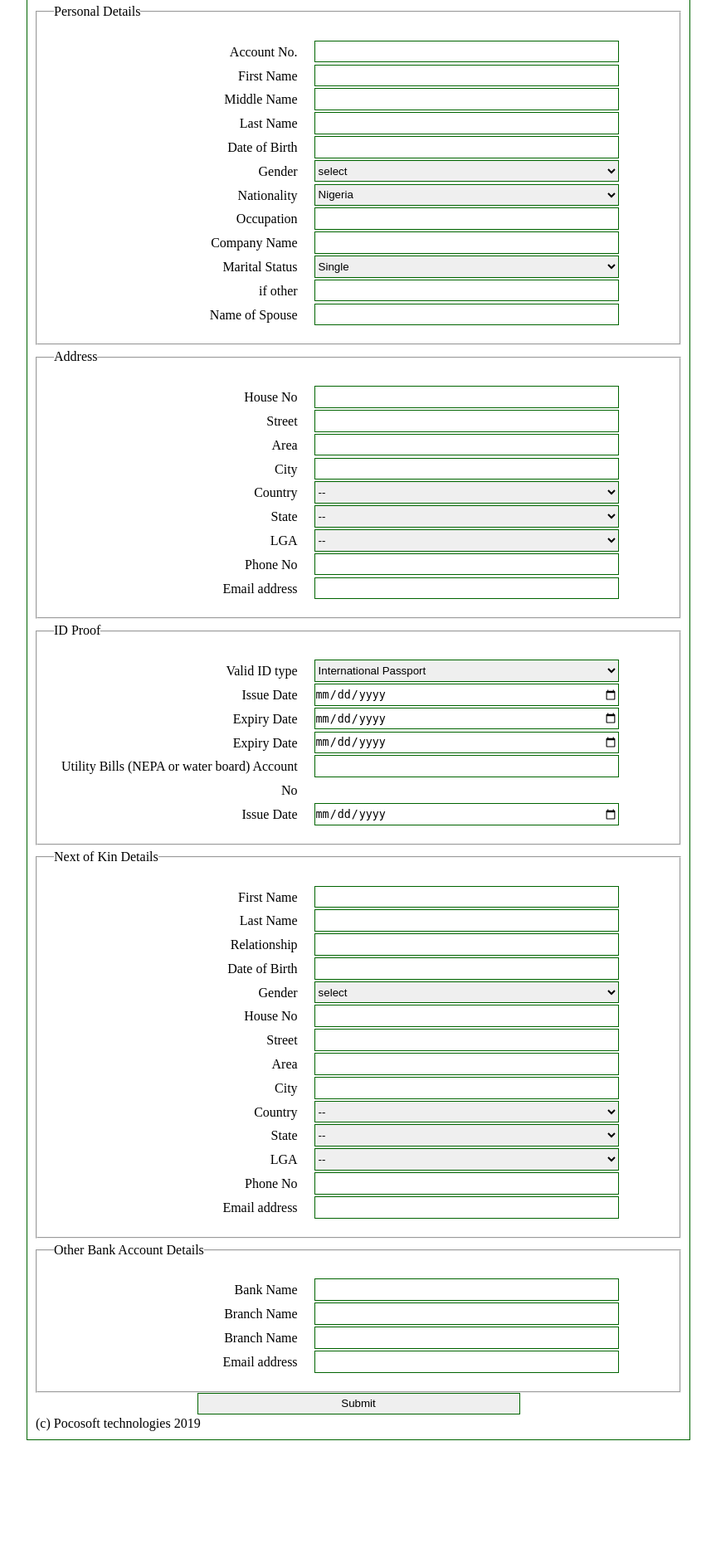
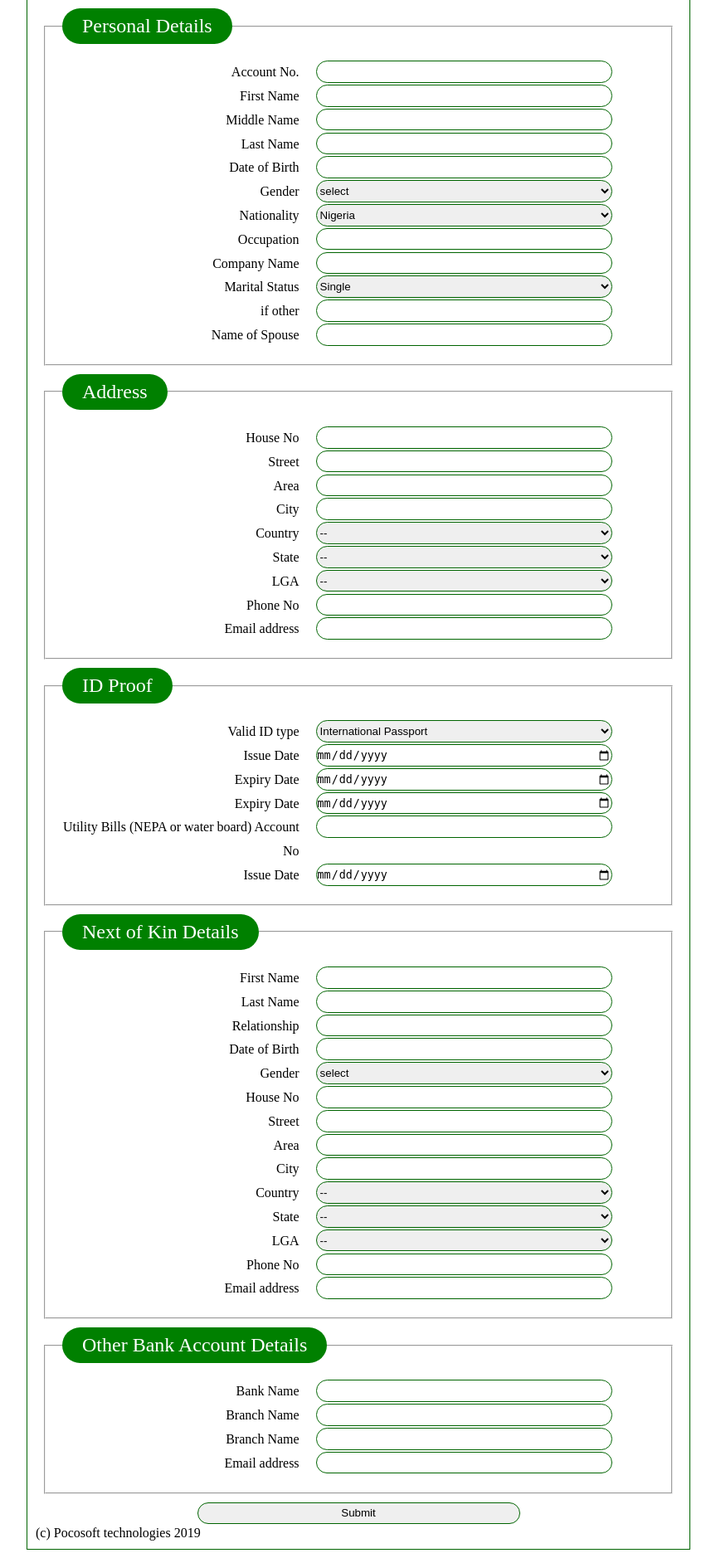
Before and after one commit to Anthropoco/agro_loans, a PHP site: page /loan_form.php in a window 1280 px wide. Shown: the part 76-1954 px from the top of the page at 83% size, without its empty margins (208-1071 px from the left). Before the commit the page ends 1812 px from the top, so only its background shows below. Run offline with PHP 8.4, Linux system fonts and the light colour scheme; data comes from the database, SQL or seed files in the repository.

Commit message:
Style legend elements

```diff
--- a/styles/main.css
+++ b/styles/main.css
@@ -25,6 +25,16 @@
 	grid-template-columns: 1fr 2fr;
 	grid-gap:10px;*/
 	padding: 20px;
+	margin: 10px;
+}
+
+legend{
+	background: green;
+	color: white;
+	padding-left: 1em;
+	padding-right: 1em;
+	font-size: 1.5em;
+	border-radius: 5em;
 }
 
 label{
@@ -41,6 +51,7 @@
 	height: 2em;
 	vertical-align: top;
 	border: solid darkgreen 1px;
+	border-radius: 1em;
 }
 
 input:hover, input:focus, select:hover, select:focus{
```
